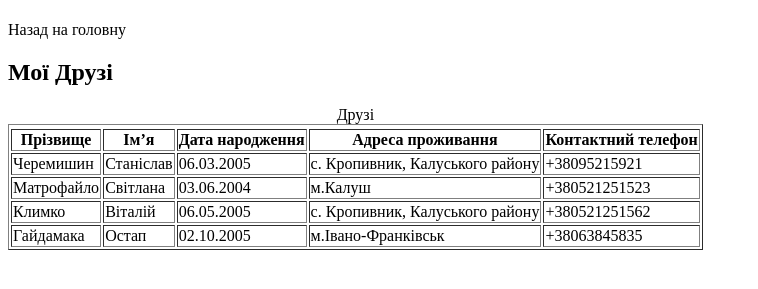
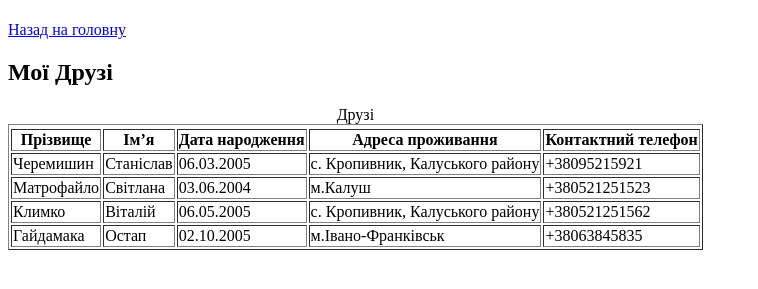
Before and after one commit to Raodgan0110/Webdes1, a plain HTML site: page Практична робота №2/friends.html in a window 1280 px wide. Shown: the part 59-348 px from the top of the page, without its empty margins (0-758 px from the left). Drawn offline with Linux system fonts and the light colour scheme.

Commit message:
Update friends.html

```diff
--- a/Практична робота №2/friends.html
+++ b/Практична робота №2/friends.html
@@ -7,8 +7,7 @@
 </head>
 <body>
     <h1> Друзі Мацьківа Андрія Ярославовича</h1>
-    <p><a href="index.html"></a></p>
-    Назад на головну
+    <p><a href="index.html">Назад на головну</a></p>
     <h2>Мої Друзі</h2>
 
     <table border="1">
```
